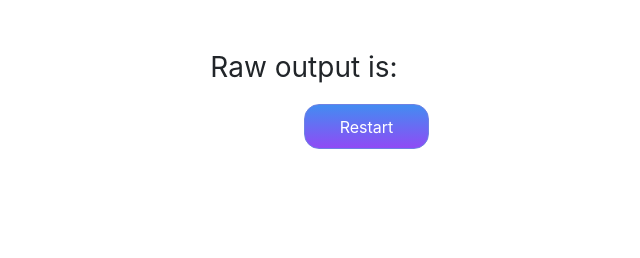
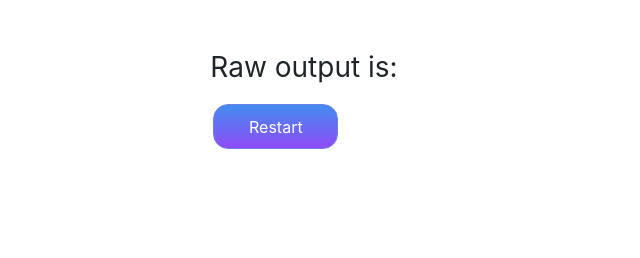
Before and after one commit to ayung8/CodeBoard, a Flask app: template templates/results.html in a window 1280 px wide. Shown: the part 488-746 px from the top of the page, without its empty margins (336-976 px from the left). Run offline with Flask 2, Linux system fonts and the light colour scheme; the template is opened without the code that fills it, so the values that code supplies are empty; some libraries are stand-ins or nearby versions.

Commit message:
centre restart

```diff
--- a/templates/results.html
+++ b/templates/results.html
@@ -15,7 +15,7 @@ Output HTML
     <html lang="en">
     <style type="text/css">
         .navbar-color{
-            background-color: #D8D8D8 !important;
+         background-color: #D8D8D8 !important;
         }
         .center {
         display: block;
@@ -60,7 +60,7 @@ Output HTML
             {{rawoutput}}
         </p>
 
-     <div class=" pr-3 offset-md-6">
+     <div class=" pl-3 offset-md-5">
         <a href="/">
             <button class="button">Restart</button>
         </a>
```
